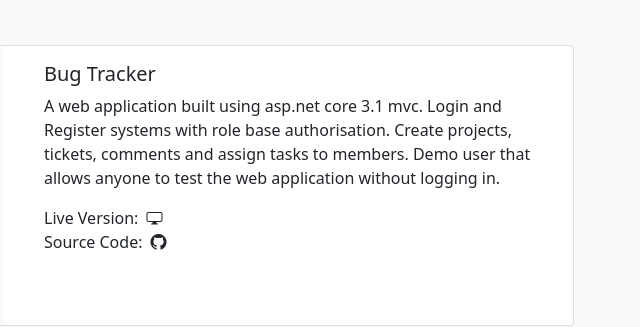
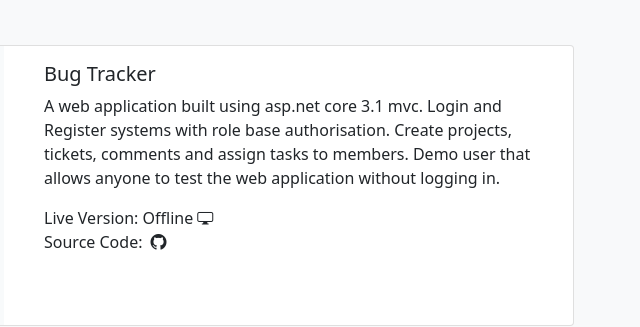
Before and after one commit to VenablesEric/VenablesEric.github.io, a plain HTML site: page index.html in a window 1280 px wide. Shown: the part 593-920 px from the top of the page, 624-1264 px from the left. Drawn offline with nearby package versions, Linux system fonts and the light colour scheme.

Commit message:
Update index.html
Remove link to live version of bugger tracker

```diff
--- a/index.html
+++ b/index.html
@@ -74,7 +74,7 @@
                      <p class="card-text">A web application built using asp.net core 3.1 mvc. Login and Register systems
                         with role base authorisation. Create projects, tickets, comments and assign tasks to members.
                         Demo user that allows anyone to test the web application without logging in.</p>
-                     Live Version: <a href="https://ericsbugtracker.com/"><i
+                     Live Version: Offline<i
                            class="bi bi-display text-dark mx-1"></i></a>
                      <br>Source Code: <a href="https://github.com/VenablesEric/BugTracker"><i
                            class="bi bi-github text-dark mx-1"></i></a></br>
```
